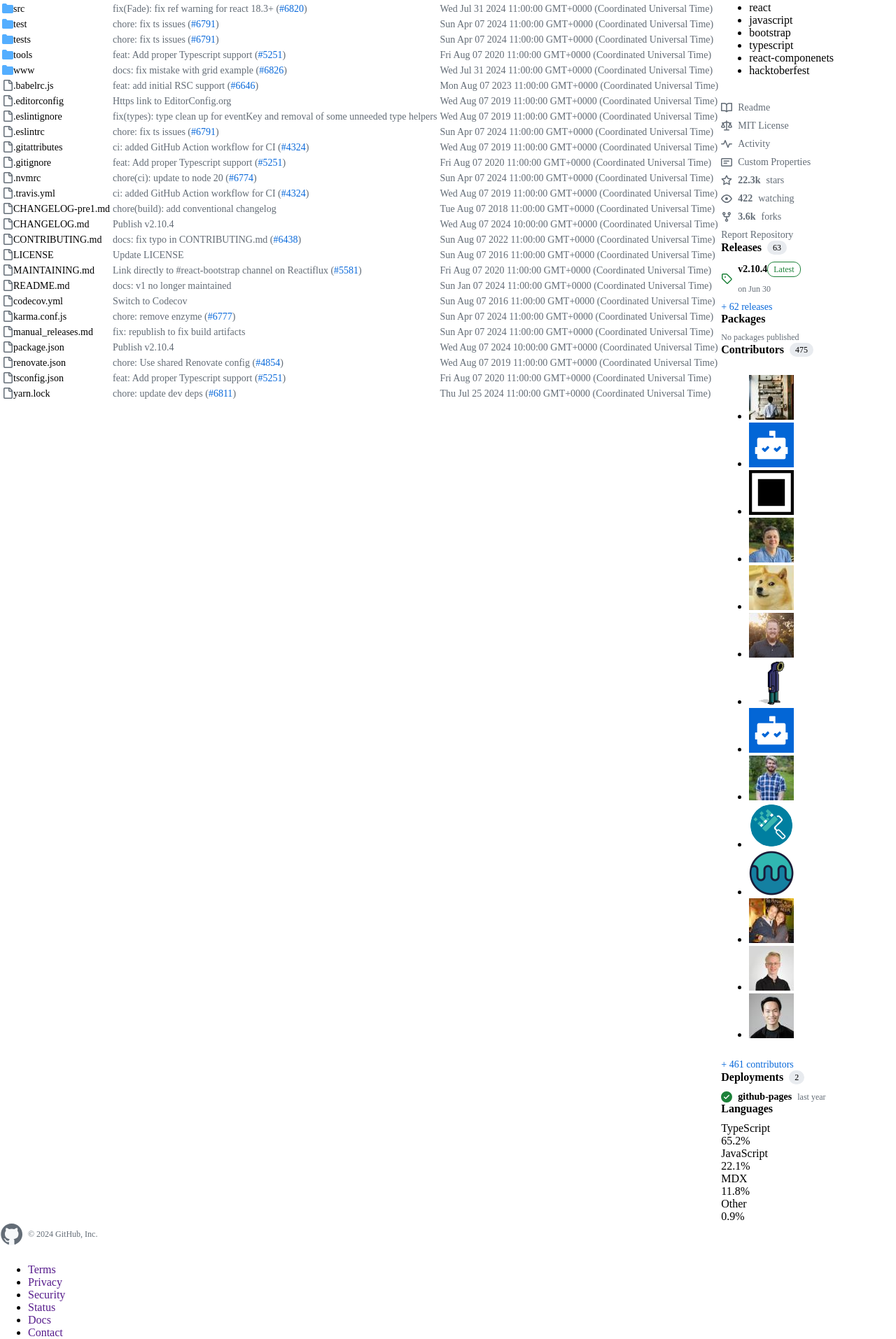
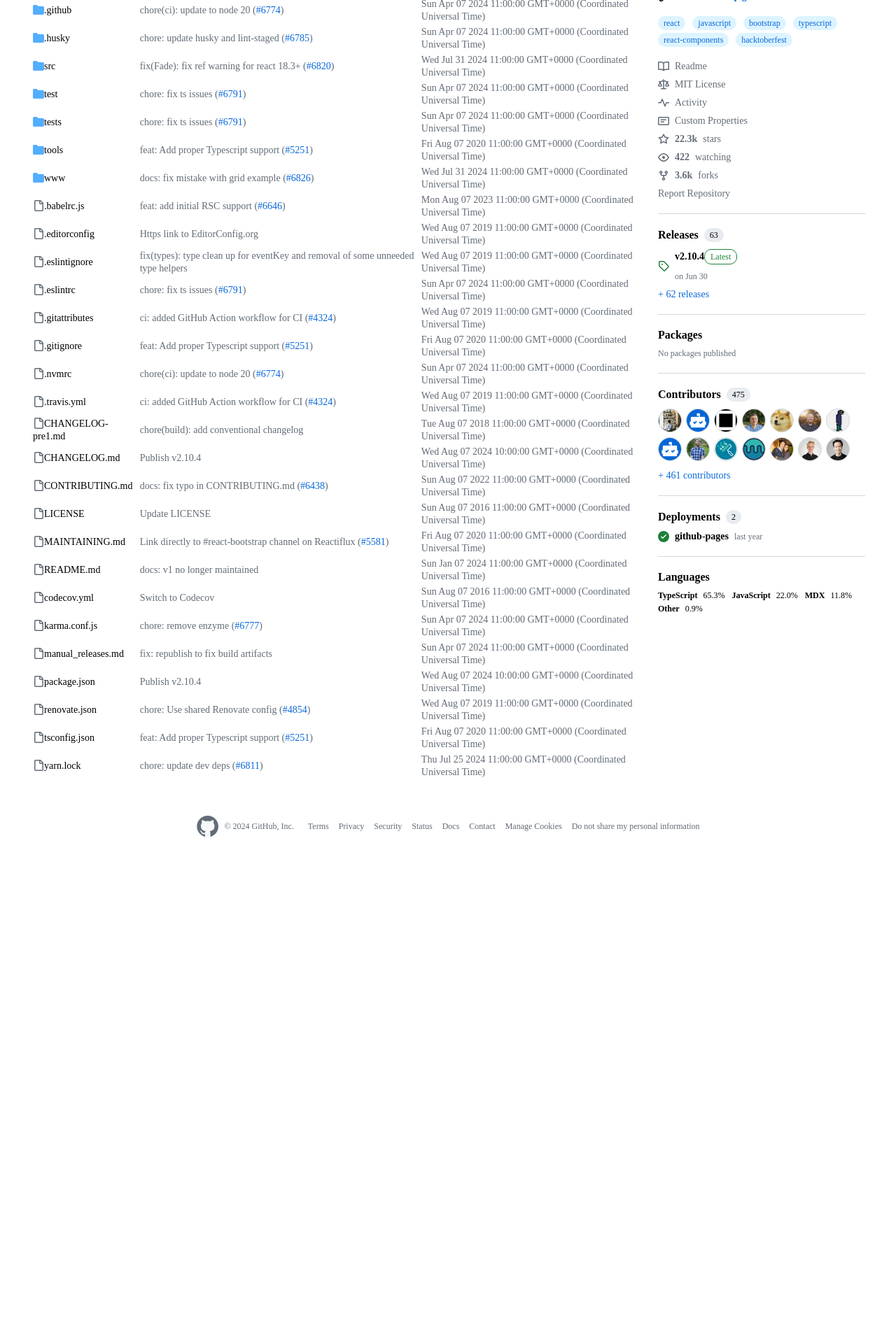
Before and after one commit to hyunbinkor/withoutCRA, a React app: page / in a window 1280 px wide. Shown: the part 240-2154 px from the top of the page at 70% size. After the commit the page ends 1457 px from the top, so only its background shows below. Built offline with nearby package versions, Linux system fonts and the light colour scheme.

Commit message:
🎨 [containers] padding modified

```diff
--- a/src/components/common/Footer/index.tsx
+++ b/src/components/common/Footer/index.tsx
@@ -2,10 +2,15 @@
 import FlexRowContainer from "@/components/atomic/FlexRowContainer";
 import Button from "@/components/atomic/Button";
 import Text from "@/components/atomic/Text";
+import List from "@/components/atomic/List";
 
 function Footer() {
   return (
-    <FlexRowContainer>
+    <FlexRowContainer columnPadding={10}>
+      <FlexContainer
+        justifyContents="center"
+        gap={10}
+      >
         <FlexContainer
           justifyContents="flex_start"
           gap={4}
@@ -23,32 +28,59 @@
           />
         </FlexContainer>
         <FlexContainer>
-        <ul className="footer-navigation-list">
-          <li className="footer-navigation-list-item">
-            <a href="" className="footer-navigation-list-text blue">Terms</a>
-          </li>
-          <li className="footer-navigation-list-item">
-            <a href="" className="footer-navigation-list-text blue">Privacy</a>
-          </li>
-          <li className="footer-navigation-list-item">
-            <a href="" className="footer-navigation-list-text blue">Security</a>
-          </li>
-          <li className="footer-navigation-list-item">
-            <a href="" className="footer-navigation-list-text blue">Status</a>
-          </li>
-          <li className="footer-navigation-list-item">
-            <a href="" className="footer-navigation-list-text blue">Docs</a>
-          </li>
-          <li className="footer-navigation-list-item">
-            <a href="" className="footer-navigation-list-text blue">Contact</a>
-          </li>
-          <li className="footer-navigation-list-item">
-            <a href="" className="footer-navigation-list-text blue">Manage cookies</a>
-          </li>
-          <li className="footer-navigation-list-item">
-            <a href="" className="footer-navigation-list-text blue">Do not share my personal information</a>
-          </li>
-        </ul>
+          <List gap={7}>
+            {[
+              <Text
+                fontSize="px12"
+                color="gray_400"
+                text="Terms"
+                link=""
+              />,
+              <Text
+                fontSize="px12"
+                color="gray_400"
+                text="Privacy"
+                link=""
+              />,
+              <Text
+                fontSize="px12"
+                color="gray_400"
+                text="Security"
+                link=""
+              />,
+              <Text
+                fontSize="px12"
+                color="gray_400"
+                text="Status"
+                link=""
+              />,
+              <Text
+                fontSize="px12"
+                color="gray_400"
+                text="Docs"
+                link=""
+              />,
+              <Text
+                fontSize="px12"
+                color="gray_400"
+                text="Contact"
+                link=""
+              />,
+              <Text
+                fontSize="px12"
+                color="gray_400"
+                text="Manage Cookies"
+                link=""
+              />,
+              <Text
+                fontSize="px12"
+                color="gray_400"
+                text="Do not share my personal information"
+                link=""
+              />,
+            ]}
+          </List>
+        </FlexContainer>
       </FlexContainer>
     </FlexRowContainer>
   );
--- a/src/components/common/Header/index.tsx
+++ b/src/components/common/Header/index.tsx
@@ -12,10 +12,12 @@
   const repositoryInfo = getRepositoryInfo();
 
   return (
-    <FlexRowContainer tag='header'>
+    <FlexRowContainer tag='header' hasBottom columnPadding={4}>
       <FlexContainer
         tag="nav"
-        className="header-upper">
+        className="header-upper"
+        rowPadding={8}
+      >
         <FlexContainer
           className="header-upper-left"
           justifyContents="flex_start"
@@ -121,6 +123,7 @@
         className="header-lower"
         justifyContents="flex_start"
         gap={6}
+        rowPadding={8}
       >
         <Button
           btnIcon="code"
--- a/src/pages/Code/Aside.tsx
+++ b/src/pages/Code/Aside.tsx
@@ -4,16 +4,21 @@
 import Text from "@/components/atomic/Text";
 import contributors from "@/assets/contributors";
 import Boundary from "@/components/atomic/Boundary";
+import List from "@/components/atomic/List";
+import ImageButton from "@/components/atomic/ImageButton";
 
 function Aside() {
   return (
     <FlexRowContainer
       tag="aside"
       gap={0}
+      maxWidth={296}
     >
       <FlexRowContainer
         className="aside-about"
         gap={10}
+        hasBottom
+        columnPadding={10}
       >
         <Text
           fontSize="px16"
@@ -43,26 +48,64 @@
           />
         </FlexContainer>
         <FlexContainer>
-          <ul className="aside-about-tag-list">
-            <li className="aside-about-tag-item">
-              react
-            </li>
-            <li className="aside-about-tag-item">
-              javascript
-            </li>
-            <li className="aside-about-tag-item">
-              bootstrap
-            </li>
-            <li className="aside-about-tag-item">
-              typescript
-            </li>
-            <li className="aside-about-tag-item">
-              react-componenets
-            </li>
-            <li className="aside-about-tag-item">
-              hacktoberfest
-            </li>
-          </ul>
+          <List>
+            {[
+              <Boundary
+                backgroundColor="blue_100"
+              >
+                <Text
+                  fontSize="px12"
+                  color="blue_300"
+                  text="react"
+                />
+              </Boundary>,
+              <Boundary
+                backgroundColor="blue_100"
+              >
+                <Text
+                  fontSize="px12"
+                  color="blue_300"
+                  text="javascript"
+                />
+              </Boundary>,
+              <Boundary
+                backgroundColor="blue_100"
+              >
+                <Text
+                  fontSize="px12"
+                  color="blue_300"
+                  text="bootstrap"
+                />
+              </Boundary>,
+              <Boundary
+                backgroundColor="blue_100"
+              >
+                <Text
+                  fontSize="px12"
+                  color="blue_300"
+                  text="typescript"
+                />
+              </Boundary>,
+              <Boundary
+                backgroundColor="blue_100"
+              >
+                <Text
+                  fontSize="px12"
+                  color="blue_300"
+                  text="react-components"
+                />
+              </Boundary>,
+              <Boundary
+                backgroundColor="blue_100"
+              >
+                <Text
+                  fontSize="px12"
+                  color="blue_300"
+                  text="hacktoberfest"
+                />
+              </Boundary>,
+            ]}
+          </List>
         </FlexContainer>
         <FlexRowContainer>
           <FlexContainer
@@ -76,6 +119,7 @@
             <Text
               color="gray_400"
               text="Readme"
+              link="https://github.com/react-bootstrap/react-bootstrap#readme-ov-file"
             />
           </FlexContainer>
           <FlexContainer
@@ -89,6 +133,7 @@
             <Text
               color="gray_400"
               text="MIT License"
+              link="https://github.com/react-bootstrap/react-bootstrap#MIT-1-ov-file"
             />
           </FlexContainer>
           <FlexContainer
@@ -102,6 +147,7 @@
             <Text
               color="gray_400"
               text="Activity"
+              link="https://github.com/react-bootstrap/react-bootstrap/activity"
             />
           </FlexContainer>
           <FlexContainer
@@ -115,6 +161,7 @@
             <Text
               color="gray_400"
               text="Custom Properties"
+              link="https://github.com/react-bootstrap/react-bootstrap/custom-properties"
             />
           </FlexContainer>
           <FlexContainer
@@ -133,6 +180,7 @@
             <Text
               color="gray_400"
               text="stars"
+              link="https://github.com/react-bootstrap/react-bootstrap/stargazers"
             />
           </FlexContainer>
           <FlexContainer
@@ -151,6 +199,7 @@
             <Text
               color="gray_400"
               text="watching"
+              link="https://github.com/react-bootstrap/react-bootstrap/watchers"
             />
           </FlexContainer>
           <FlexContainer
@@ -169,15 +218,21 @@
             <Text
               color="gray_400"
               text="forks"
+              link="https://github.com/react-bootstrap/react-bootstrap/forks"
             />
           </FlexContainer>
           <Text
             color="gray_400"
             text="Report Repository"
+            link="https://github.com/contact/report-content?content_url=https%3A%2F%2Fgithub.com%2Freact-bootstrap%2Freact-bootstrap&report=react-bootstrap+%28user%29"
           />
         </FlexRowContainer>
       </FlexRowContainer>
-      <FlexRowContainer className="aside-releases">
+      <FlexRowContainer
+        className="aside-releases"
+        hasBottom
+        columnPadding={10}
+      >
         <FlexContainer
           justifyContents="flex_start"
           gap={4}
@@ -234,7 +289,11 @@
           link="https://github.com/react-bootstrap/react-bootstrap/releases"
         />
       </FlexRowContainer>
-      <FlexRowContainer className="aside-packages">
+      <FlexRowContainer
+        className="aside-packages"
+        hasBottom
+        columnPadding={10}
+      >
         <Text
           fontSize="px16"
           isBold
@@ -246,7 +305,11 @@
           text="No packages published"
         />
       </FlexRowContainer>
-      <FlexRowContainer className="aside-contributors">
+      <FlexRowContainer
+        className="aside-contributors"
+        hasBottom
+        columnPadding={10}
+      >
         <FlexContainer
           justifyContents="flex_start"
           gap={4}
@@ -264,57 +327,77 @@
             />
           </Boundary>
         </FlexContainer>
-        <ul className="aside-contributors-list">
-          <li className="aside-contributors-item">
-            <img className="aside-contributors-item-img" src={contributors.ctrb_1} alt=""/>
-          </li>
-          <li className="aside-contributors-item">
-            <img className="aside-contributors-item-img" src={contributors.ctrb_2} alt=""/>
-          </li>
-          <li className="aside-contributors-item">
-            <img className="aside-contributors-item-img" src={contributors.ctrb_3} alt=""/>
-          </li>
-          <li className="aside-contributors-item">
-            <img className="aside-contributors-item-img" src={contributors.ctrb_4} alt=""/>
-          </li>
-          <li className="aside-contributors-item">
-            <img className="aside-contributors-item-img" src={contributors.ctrb_5} alt=""/>
-          </li>
-          <li className="aside-contributors-item">
-            <img className="aside-contributors-item-img" src={contributors.ctrb_6} alt=""/>
-          </li>
-          <li className="aside-contributors-item">
-            <img className="aside-contributors-item-img" src={contributors.ctrb_7} alt=""/>
-          </li>
-          <li className="aside-contributors-item">
-            <img className="aside-contributors-item-img" src={contributors.ctrb_8} alt=""/>
-          </li>
-          <li className="aside-contributors-item">
-            <img className="aside-contributors-item-img" src={contributors.ctrb_9} alt=""/>
-          </li>
-          <li className="aside-contributors-item">
-            <img className="aside-contributors-item-img" src={contributors.ctrb_10} alt=""/>
-          </li>
-          <li className="aside-contributors-item">
-            <img className="aside-contributors-item-img" src={contributors.ctrb_11} alt=""/>
-          </li>
-          <li className="aside-contributors-item">
-            <img className="aside-contributors-item-img" src={contributors.ctrb_12} alt=""/>
-          </li>
-          <li className="aside-contributors-item">
-            <img className="aside-contributors-item-img" src={contributors.ctrb_13} alt=""/>
-          </li>
-          <li className="aside-contributors-item">
-            <img className="aside-contributors-item-img" src={contributors.ctrb_14} alt=""/>
-          </li>
-        </ul>
+        <List gap={3}>
+          {[
+            <ImageButton
+              btnImg={contributors.ctrb_1}
+              btnHandleClick={() => console.log('contributors icon clicked')}
+            />,
+            <ImageButton
+              btnImg={contributors.ctrb_2}
+              btnHandleClick={() => console.log('contributors icon clicked')}
+            />,
+            <ImageButton
+              btnImg={contributors.ctrb_3}
+              btnHandleClick={() => console.log('contributors icon clicked')}
+            />,
+            <ImageButton
+              btnImg={contributors.ctrb_4}
+              btnHandleClick={() => console.log('contributors icon clicked')}
+            />,
+            <ImageButton
+              btnImg={contributors.ctrb_5}
+              btnHandleClick={() => console.log('contributors icon clicked')}
+            />,
+            <ImageButton
+              btnImg={contributors.ctrb_6}
+              btnHandleClick={() => console.log('contributors icon clicked')}
+            />,
+            <ImageButton
+              btnImg={contributors.ctrb_7}
+              btnHandleClick={() => console.log('contributors icon clicked')}
+            />,
+            <ImageButton
+              btnImg={contributors.ctrb_8}
+              btnHandleClick={() => console.log('contributors icon clicked')}
+            />,
+            <ImageButton
+              btnImg={contributors.ctrb_9}
+              btnHandleClick={() => console.log('contributors icon clicked')}
+            />,
+            <ImageButton
+              btnImg={contributors.ctrb_10}
+              btnHandleClick={() => console.log('contributors icon clicked')}
+            />,
+            <ImageButton
+              btnImg={contributors.ctrb_11}
+              btnHandleClick={() => console.log('contributors icon clicked')}
+            />,
+            <ImageButton
+              btnImg={contributors.ctrb_12}
+              btnHandleClick={() => console.log('contributors icon clicked')}
+            />,
+            <ImageButton
+              btnImg={contributors.ctrb_13}
+              btnHandleClick={() => console.log('contributors icon clicked')}
+            />,
+            <ImageButton
+              btnImg={contributors.ctrb_14}
+              btnHandleClick={() => console.log('contributors icon clicked')}
+            />,
+          ]}
+        </List>
         <Text
           color="blue_300"
           text="+ 461 contributors"
           link="https://github.com/react-bootstrap/react-bootstrap/graphs/contributors"
         />
       </FlexRowContainer>
-      <FlexRowContainer className="aside-deployments">
+      <FlexRowContainer
+        className="aside-deployments"
+        hasBottom
+        columnPadding={10}
+      >
         <FlexContainer
           justifyContents="flex_start"
           gap={4}
@@ -352,75 +435,85 @@
           />
         </FlexContainer>
       </FlexRowContainer>
-      <FlexRowContainer className="aside-languages">
+      <FlexRowContainer className="aside-languages" columnPadding={10}>
         <Text
           fontSize="px16"
           color="black"
           isBold
           text="Languages"
         />
-        <div className="aside-languages-ratio">
-          <div className="aside-language-ratio-diagram">
-            <div className="aside-language-ratio-diagram-ts blue">
-
-            </div>
-            <div className="aside-language-ratio-diagram-js yellow">
-
-            </div>
-            <div className="aside-language-ratio-diagram-mdx orange">
-
-            </div>
-            <div className="aside-language-ratio-diagram-other gray">
-
-            </div>
-          </div>
-          <div className="aside-language-ratio-rate">
-            <div className="aside-language-ratio-rate-ts">
-              <div className="aside-language-ratio-rate-ts-color blue">
-
-              </div>
-              <div className="aside-language-ratio-rate-ts-text">
-                TypeScript
-              </div>
-              <div className="aside-language-ratio-rate-ts-subtext">
-                65.2%
-              </div>
-            </div>
-            <div className="aside-language-ratio-rate-js">
-              <div className="aside-language-ratio-rate-js-color yellow">
-
-              </div>
-              <div className="aside-language-ratio-rate-js-text">
-                JavaScript
-              </div>
-              <div className="aside-language-ratio-rate-js-subtext">
-                22.1%
-              </div>
-            </div>
-            <div className="aside-language-ratio-rate-mdx">
-              <div className="aside-language-ratio-rate-mdx-color orange">
-
-              </div>
-              <div className="aside-language-ratio-rate-mdx-text">
-                MDX
-              </div>
-              <div className="aside-language-ratio-rate-mdx-subtext">
-                11.8%
-              </div>
-            </div>
-            <div className="aside-language-ratio-rate-other">
-              <div className="aside-language-ratio-rate-other-color gray">
-
-              </div>
-              <div className="aside-language-ratio-rate-other-text">
-                Other
-              </div>
-              <div className="aside-language-ratio-rate-other-subtext">
-                0.9%
-              </div>
-            </div>
-          </div>
-        </div>
+        <List>
+          {[
+            <FlexContainer
+              gap={8}
+            >
+              <FlexContainer
+                gap={4}
+              >
+                <Text
+                  fontSize="px12"
+                  isBold
+                  text="TypeScript"
+                />
+                <Text
+                  fontSize="px12"
+                  text="65.3%"
+                />
+              </FlexContainer>
+            </FlexContainer>,
+            <FlexContainer
+              gap={8}
+            >
+              <FlexContainer
+                gap={4}
+              >
+                <Text
+                  fontSize="px12"
+                  isBold
+                  text="JavaScript"
+                />
+                <Text
+                  fontSize="px12"
+                  text="22.0%"
+                />
+              </FlexContainer>
+            </FlexContainer>,
+            <FlexContainer
+              gap={8}
+            >
+              <FlexContainer
+                gap={4}
+              >
+                <Text
+                  fontSize="px12"
+                  isBold
+                  text="MDX"
+                />
+                <Text
+                  fontSize="px12"
+                  text="11.8%"
+                />
+              </FlexContainer>
+            </FlexContainer>,
+            <FlexContainer
+              gap={8}
+            >
+              <FlexContainer
+                gap={4}
+              >
+                <Text
+                  fontSize="px12"
+                  isBold
+                  text="Other"
+                />
+                <Text
+                  fontSize="px12"
+                  text="0.9%"
+                />
+              </FlexContainer>
+            </FlexContainer>,
+          ]}
+        </List>
       </FlexRowContainer>
     </FlexRowContainer>
   );
--- a/src/pages/Code/index.tsx
+++ b/src/pages/Code/index.tsx
@@ -10,10 +10,10 @@
 function Code() {
 
   return (
-    <FlexRowContainer>
+    <FlexRowContainer justifyContents="center">
       <Title />
-      <FlexContainer alignItems="start">
-        <FlexRowContainer tag="main">
+      <FlexContainer justifyContents="center" alignItems="start">
+        <FlexRowContainer tag="main" gap={5} columnPadding={10} maxWidth={896}>
           <SubTitle />
           <FileTree />
           <Markdown />
```
Lines whose indentation alone changed are shown as unchanged.
